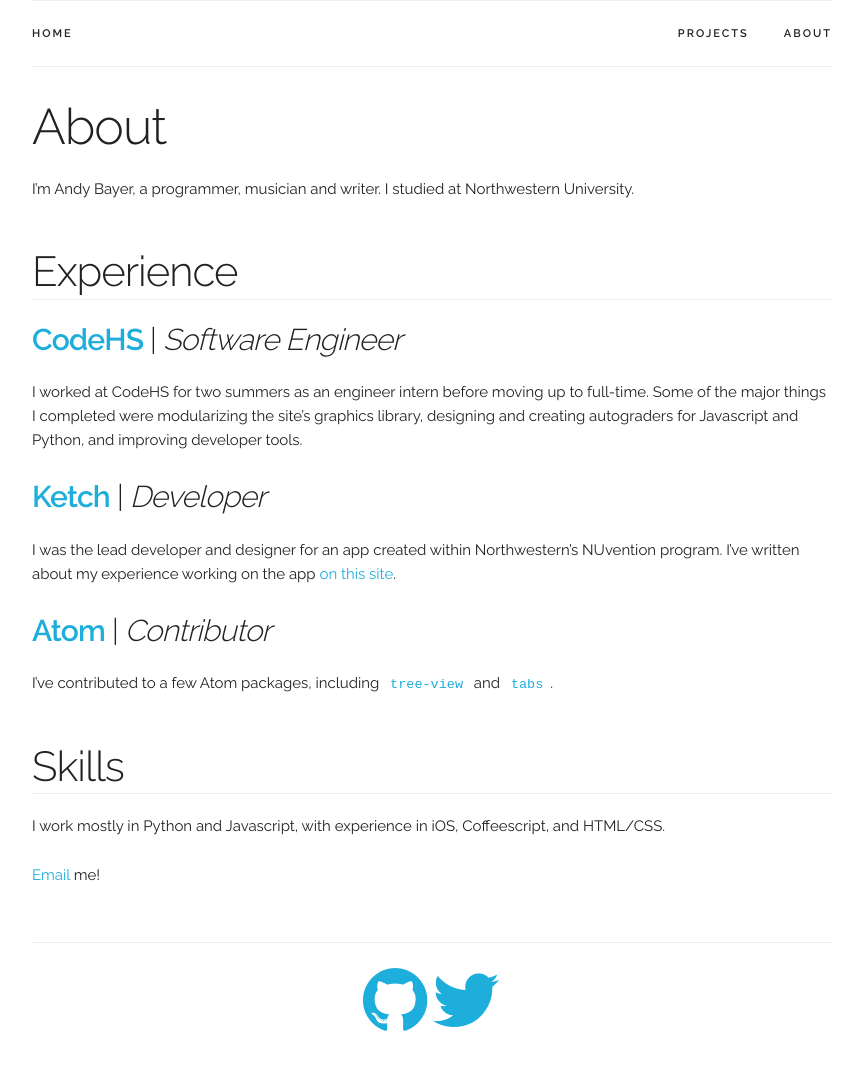
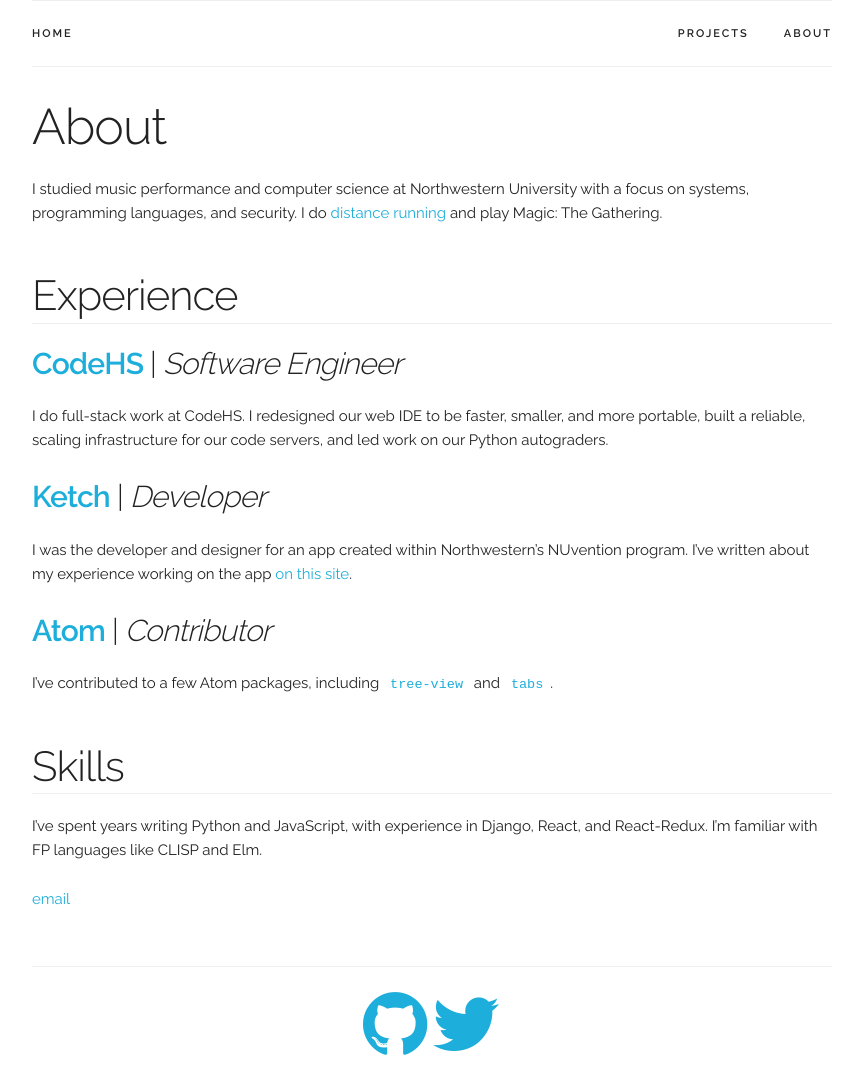
Before and after one commit to anderoonies/anderoonies.github.io, a Jekyll site: the page built from about/index.md, in a window 1280 px wide. Shown: the whole page, without its empty margins (208-1071 px from the left). Built offline with Jekyll 4.4.1, drawn with Linux system fonts in a browser that asks for light colours; nearby versions of some CDN libraries; before the commit the page ends 1063 px from its top, so only the background shows below that.

Commit message:
what i can change

```diff
--- a/about/index.md
+++ b/about/index.md
@@ -7,21 +7,24 @@
 
 # About
 
-I'm Andy Bayer, a programmer, musician and writer. I studied at Northwestern University.
+I studied music performance and computer science at Northwestern University with a focus on systems, programming languages, and security. I do [distance running](https://www.strava.com/athletes/23057637) and play Magic: The Gathering.
 
 ## Experience
 
-#### [__CodeHS__](https://codehs.com/) | _Software Engineer_
-I worked at CodeHS for two summers as an engineer intern before moving up to full-time.
-Some of the major things I completed were modularizing the site's graphics library, designing and creating autograders for Javascript and Python, and improving developer tools.
+#### [**CodeHS**](https://codehs.com/) | _Software Engineer_
 
-#### [__Ketch__]({{site.url}}/projects/ketch) | _Developer_
-I was the lead developer and designer for an app created within Northwestern's NUvention program. I've written about my experience working on the app [on this site]({{site.url/projects/ketch}}).
+I do full-stack work at CodeHS. I redesigned our web IDE to be faster, smaller, and more portable, built a reliable, scaling infrastructure for our code servers, and led work on our Python autograders.
 
-#### [__Atom__](https://atom.io/) | _Contributor_
-I've contributed to a few Atom packages, including [`tree-view`](https://github.com/atom/tree-view/pull/793) and [`tabs`](https://github.com/atom/tabs/commits?author=anderoonies).
+#### [**Ketch**]({{site.url}}/projects/ketch) | _Developer_
+
+I was the developer and designer for an app created within Northwestern's NUvention program. I've written about my experience working on the app [on this site]({{site.url/projects/ketch}}).
+
+#### [**Atom**](https://atom.io/) | _Contributor_
+
+I've contributed to a few Atom packages, including [`tree-view`](https://github.com/atom/tree-view) and [`tabs`](https://github.com/atom/tabs).
 
 ## Skills
-I work mostly in Python and Javascript, with experience in iOS, Coffeescript, and HTML/CSS.
 
-[Email](mailto:andrewbayer2016@u.northwestern.edu) me!
+I've spent years writing Python and JavaScript, with experience in Django, React, and React-Redux. I'm familiar with FP languages like CLISP and Elm.
+
+[email](mailto:andrewbayer2016@u.northwestern.edu)
```
